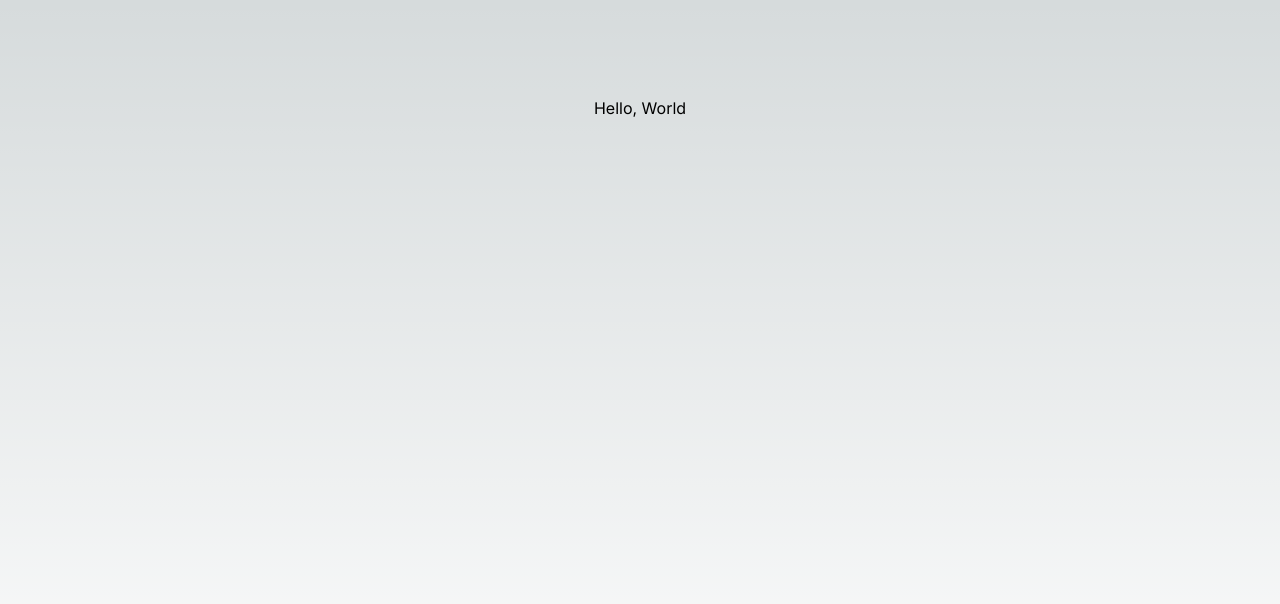
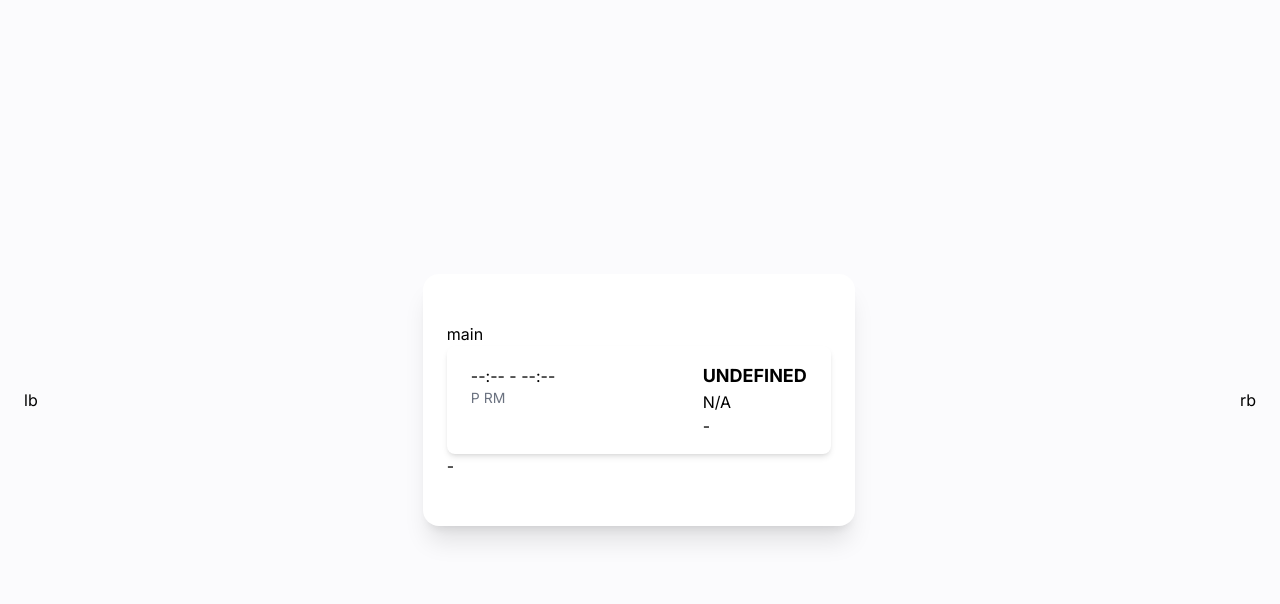
Before and after one commit to imapotatoes11/kalepwa, a Next.js app: page / in a window 1280 px wide. Shown: the top 604 px of the page. Built offline with nearby package versions, Linux system fonts and the light colour scheme; no server answers.

Commit message:
initial setup + connection to backend

```diff
--- a/src/app/globals.css
+++ b/src/app/globals.css
@@ -4,26 +4,25 @@
 
 :root {
   --foreground-rgb: 0, 0, 0;
-  --background-start-rgb: 214, 219, 220;
-  --background-end-rgb: 255, 255, 255;
+  --background-rgb: 251, 251, 253;
 }
 
 @media (prefers-color-scheme: dark) {
   :root {
     --foreground-rgb: 255, 255, 255;
-    --background-start-rgb: 0, 0, 0;
-    --background-end-rgb: 0, 0, 0;
+    --background-rgb: 4, 4, 4;
   }
 }
 
 body {
   color: rgb(var(--foreground-rgb));
-  background: linear-gradient(
+  /* background: linear-gradient(
       to bottom,
       transparent,
       rgb(var(--background-end-rgb))
     )
-    rgb(var(--background-start-rgb));
+    rgb(var(--background-start-rgb)); */
+    background: rgb(var(--background-rgb))
 }
 
 @layer utilities {
--- /dev/null
+++ b/src/app/kest/page.tsx
@@ -0,0 +1,12 @@
+import Shed from "@/components/shed";
+
+export default function Home() {
+    return (
+        <main className="flex min-h-screen flex-row items-center justify-between p-24">
+            {/* <div className="bg-white p-12 rounded-2xl shadow-xl">
+                main
+            </div> */}
+            <Shed period="1" course="yes" name="yesaaaaaaaaaaaaaaaaaaaa" teacher="yesb" room="169" time1="10:00 AM" time2="10:61 AM" />
+        </main>
+    )
+}
--- a/src/app/page.tsx
+++ b/src/app/page.tsx
@@ -1,7 +1,42 @@
+"use client";
+import Shed from "@/components/shed";
+
+async function getScheduleData(): Promise<any> {
+    const url = "http://localhost:8000/schedule/get/05-22-24";
+
+    try {
+        const response = await fetch(url, {method: "GET"});
+        if (!response.ok) {
+        throw new Error(`HTTP error! status: ${response.status}`);
+        }
+        const data = await response.json();
+        return data;
+    } catch (error) {
+        console.error("Error fetching schedule data:", error);
+        throw error; // Re-throw the error for further handling (optional)
+    }
+}
+
 export default function Home() {
+    let schedule: string = "-";
+
+    getScheduleData()
+        .then(data => {
+            console.log("Retrieved schedule data...");
+            schedule = data
+        })
+        .catch(error => {
+            console.error("Error fetching schedule data:", error);
+        });
     return (
-        <main className="flex min-h-screen flex-col items-center justify-between p-24">
-            <h1>Hello, World</h1>
+        <main className="flex min-h-screen flex-row items-center justify-between p-6">
+            <button>lb</button>
+            <div className="bg-white py-12 px-6 rounded-2xl shadow-xl">
+                main
+                <Shed />
+                <p>{schedule.toString()}</p>
+            </div>
+            <button>rb</button>
         </main>
     )
 }
--- /dev/null
+++ b/src/components/shed.tsx
@@ -0,0 +1,31 @@
+export default function Shed({
+    period,
+    course,
+    name,
+    teacher,
+    room,
+    time1,
+    time2
+}: {
+    period: string;
+    course: string;
+    name: string;
+    teacher: string;
+    room: string;
+    time1: string;
+    time2: string;
+}) {
+    return (
+        <main className="w-96 flex flex-row bg-white p-4 px-6 rounded-lg gap-12 shadow-md justify-between">
+            <div className="my-0.5">
+                <p>{`${time1}` === "undefined" ? "--:--" : time1} - {`${time2}` === "undefined" ? "--:--" : time2}</p> {"\n"}
+                <p className="text-sm text-gray-500">P{period} RM {room}</p>
+            </div>
+            <div>
+                <p className="font-bold text-lg">{`${course}`.toUpperCase()}</p>
+                <p>{`${name}` === "undefined" ? "N/A" : (name.length > 24 ? name.substring(0, 24) + "..." : name)}</p>
+                <p className="text-md">{`${teacher}` === "undefined" ? "-" : teacher}</p>
+            </div>
+        </main>
+    )
+}
```
Also changed, not shown: package.json (+5 -5 lines).
